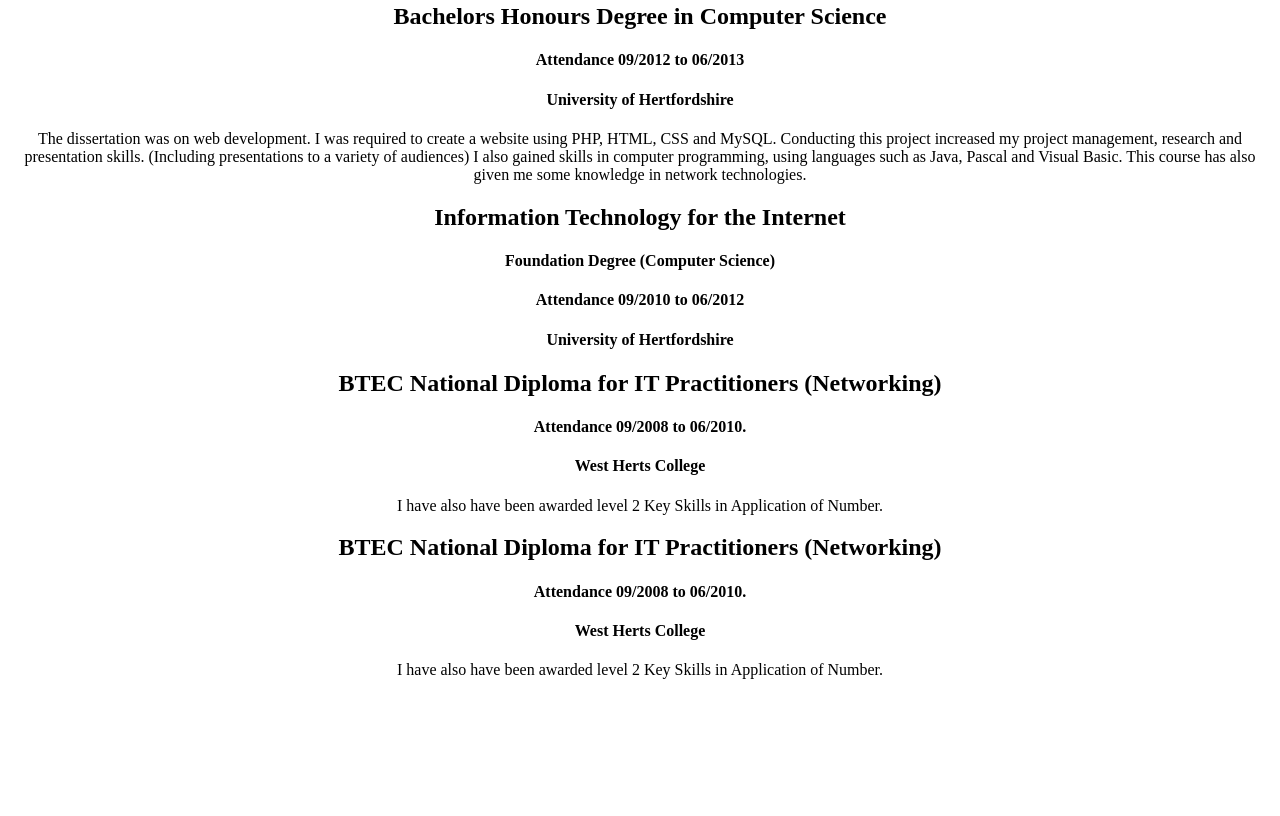
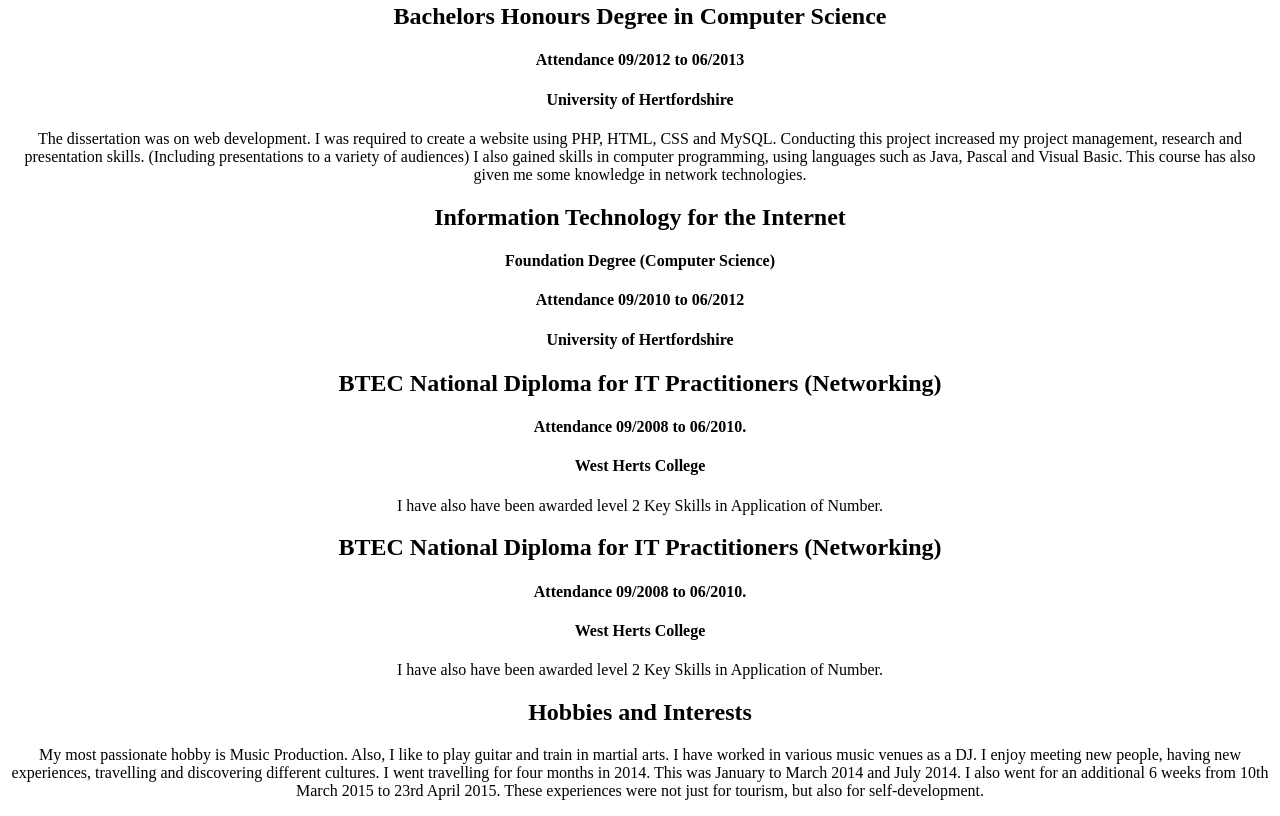
Before and after one commit to haridasnykiel/CV_Website, a plain HTML site: page index.html in a window 1280 px wide. Shown: the part 2175-2991 px from the top of the page. Before the commit the page ends 2870 px from the top, so only its background shows below. Drawn offline with Linux system fonts and the light colour scheme.

Commit message:
Added hobbies and Interests section

```diff
--- a/index.html
+++ b/index.html
@@ -93,6 +93,11 @@
 
 
         </section>
+        <section>
+          <h1>Hobbies and Interests</h1>
+            <p>My most passionate hobby is Music Production. Also, I like to play guitar and train in martial arts. I have worked in various music venues as a DJ. I enjoy meeting new people, having new experiences, travelling and discovering different cultures.
+            I went travelling for four months in 2014. This was January to March 2014 and July 2014. I also went for an additional 6 weeks from 10th March 2015 to 23rd April 2015. These experiences were not just for tourism, but also for self-development.</p>
+        </section>
       </center>
     </body>
 </html>
```
